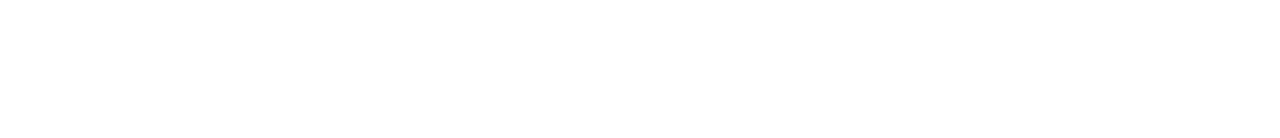
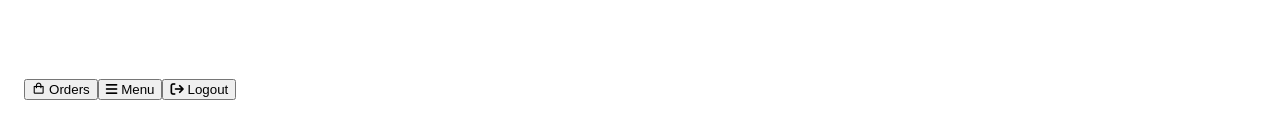
Before and after one commit to malak-joumaa/Homemade, a React (Create React App) app in the folder frontend/: page /cook-profile in a window 1280 px wide. Shown: the part 264-402 px from the top of the page. Built offline with nearby package versions, Linux system fonts and the light colour scheme.

Commit message:
Frontend: Adding buttons with icons

```diff
--- a/frontend/public/index.html
+++ b/frontend/public/index.html
@@ -28,6 +28,7 @@
     <link rel="preconnect" href="https://fonts.gstatic.com" crossorigin>
     <link href="https://fonts.googleapis.com/css2?family=Quicksand:wght@300;400;500;600;700&display=swap" rel="stylesheet">
     <title>React App</title>
+    <link href='https://unpkg.com/boxicons@2.1.2/css/boxicons.min.css' rel='stylesheet'>
     <!-- Font-Awesome -->
     <script src="https://kit.fontawesome.com/d8969b722a.js" crossorigin="anonymous"></script>
   </head>
--- a/frontend/src/pages/CookProfile.js
+++ b/frontend/src/pages/CookProfile.js
@@ -10,6 +10,7 @@ import {
   Name,
   Description,
   Rate,
+  Button,
 } from "../styles/Profile.style";
 
 const CookProfile = () => {
@@ -43,6 +44,22 @@ const CookProfile = () => {
           </Grid>
         </Grid>
       </ProfileInfo>
+
+      {/* Functionalities */}
+      <Grid container spacing={1}>
+        <Grid item xs={3}>
+          <Button>
+            <i class="bx bx-shopping-bag"></i> Orders
+          </Button>
+          <Button>
+            <i className="fa-solid fa-bars"></i> Menu
+          </Button>
+          <Button>
+            <i class="fa-solid fa-arrow-right-from-bracket"></i> Logout
+          </Button>
+        </Grid>
+        <Grid item xs={9}></Grid>
+      </Grid>
     </Container>
   );
 };
--- a/frontend/src/styles/Profile.style.js
+++ b/frontend/src/styles/Profile.style.js
@@ -34,3 +34,5 @@ export const Rate = styled.div`
   text-align: center;
   margin-top: 70px;
 `;
+
+export const Button = styled.button``;
```
